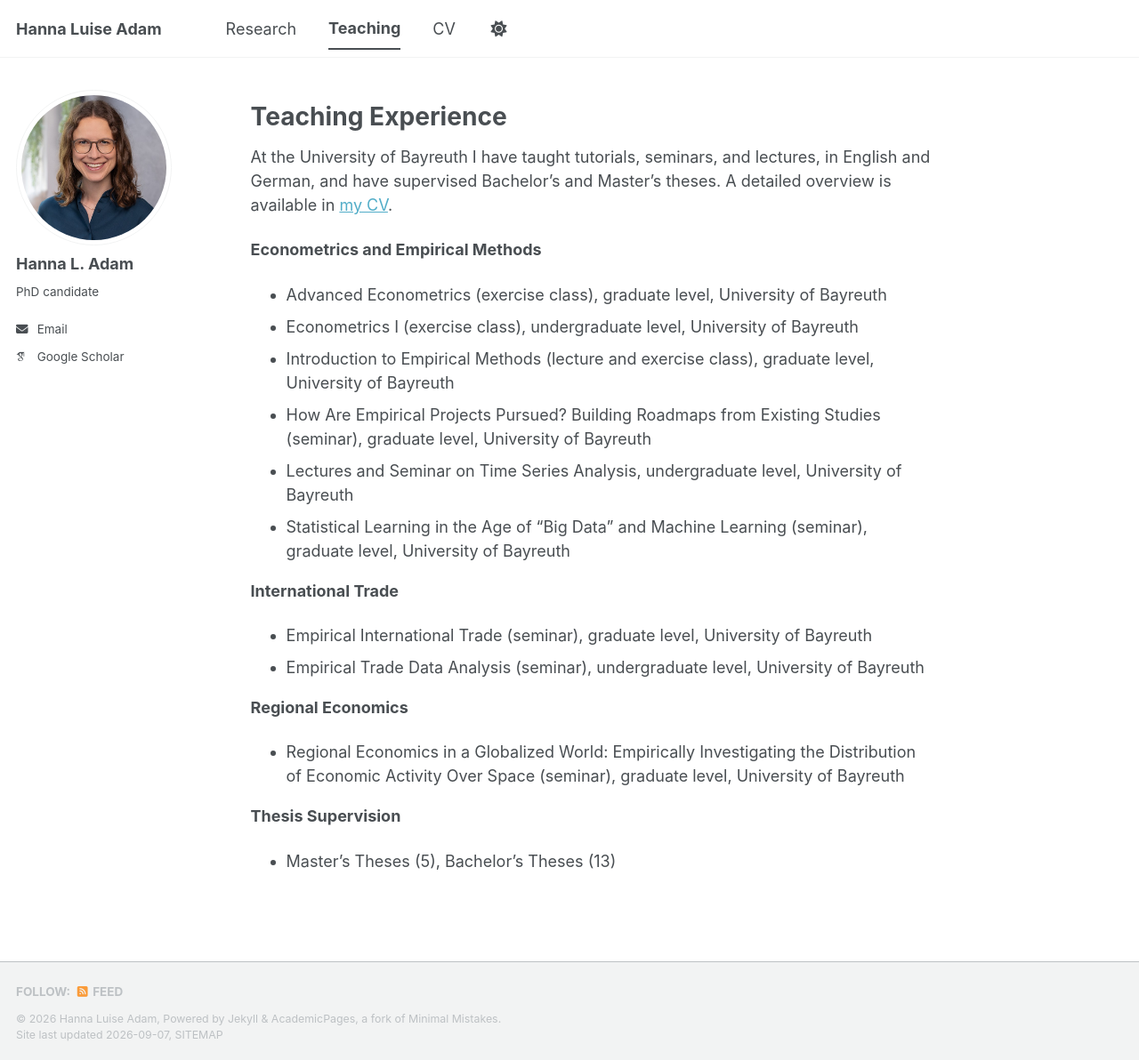
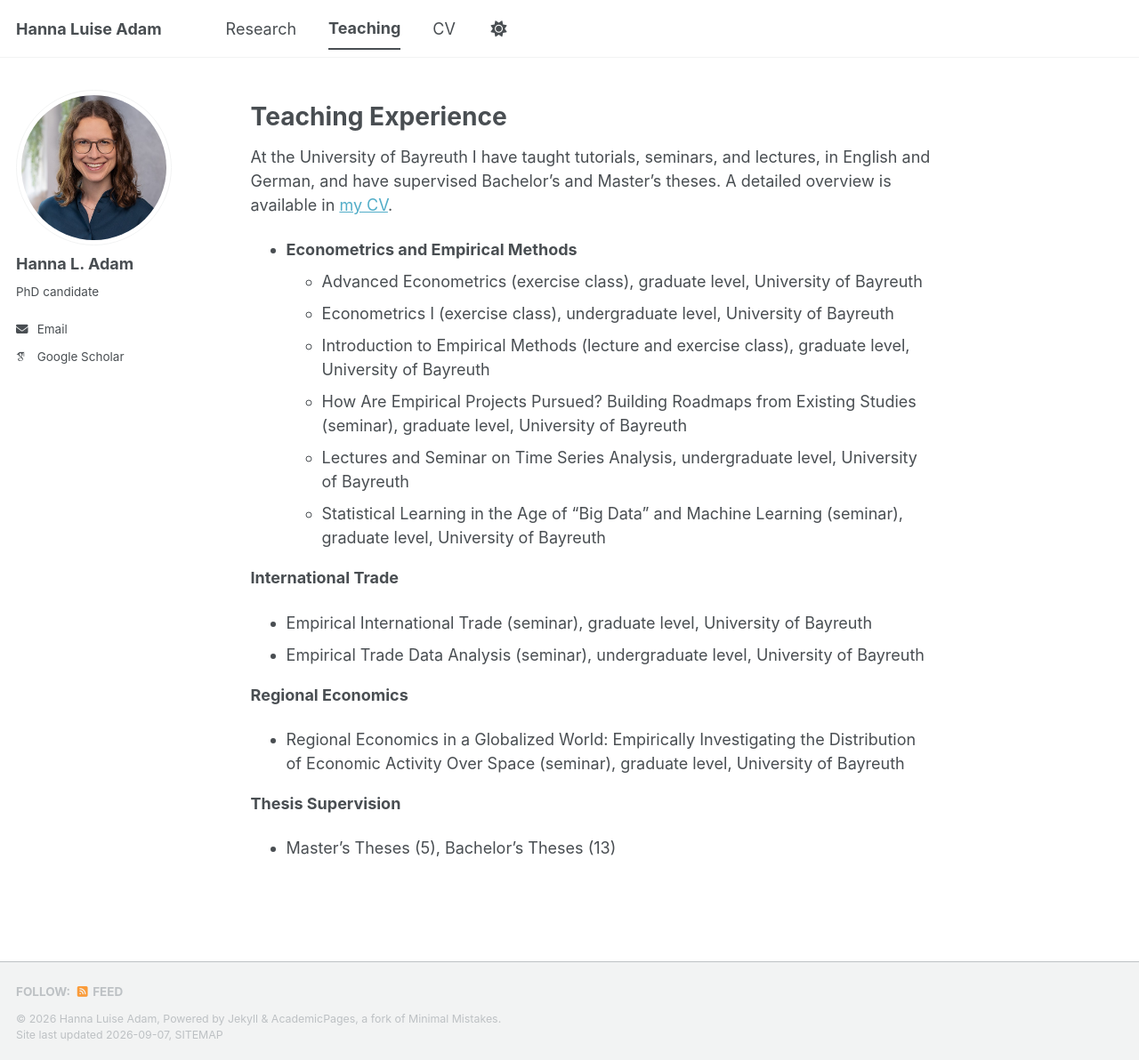
Before and after one commit to hanna-l-adam/hanna-l-adam.github.io, a Jekyll site: the page built from _pages/teaching.md, in a window 1280 px wide and 1192 px high. Shown: the whole window at 89% size. Built offline with Jekyll 4.4.1, drawn with Linux system fonts in a browser that asks for light colours; some web fonts are replaced; a script bundle is joined from its source files by our own code; library files that are not in the unit come from our copies.

```diff
--- a/_pages/teaching.md
+++ b/_pages/teaching.md
@@ -7,13 +7,13 @@ author_profile: true
 # Teaching Experience
 At the University of Bayreuth I have taught tutorials, seminars, and lectures, in English and German, and have supervised Bachelor's and Master's theses. A detailed overview is available in <a href="/files/CV_HannaAdam_Eng.pdf" target="_blank">my CV</a>.
 
-**Econometrics and Empirical Methods**
-- Advanced Econometrics (exercise class), graduate level, University of Bayreuth
-- Econometrics I (exercise class), undergraduate level, University of Bayreuth
-- Introduction to Empirical Methods (lecture and exercise class), graduate level, University of Bayreuth
-- How Are Empirical Projects Pursued? Building Roadmaps from Existing Studies (seminar), graduate level, University of Bayreuth
-- Lectures and Seminar on Time Series Analysis, undergraduate level, University of Bayreuth
-- Statistical Learning in the Age of "Big Data" and Machine Learning (seminar), graduate level, University of Bayreuth
+- **Econometrics and Empirical Methods**
+  - Advanced Econometrics (exercise class), graduate level, University of Bayreuth
+  - Econometrics I (exercise class), undergraduate level, University of Bayreuth
+  - Introduction to Empirical Methods (lecture and exercise class), graduate level, University of Bayreuth
+  - How Are Empirical Projects Pursued? Building Roadmaps from Existing Studies (seminar), graduate level, University of Bayreuth
+  - Lectures and Seminar on Time Series Analysis, undergraduate level, University of Bayreuth
+  - Statistical Learning in the Age of "Big Data" and Machine Learning (seminar), graduate level, University of Bayreuth
 
 **International Trade**
 - Empirical International Trade (seminar), graduate level, University of Bayreuth
```
